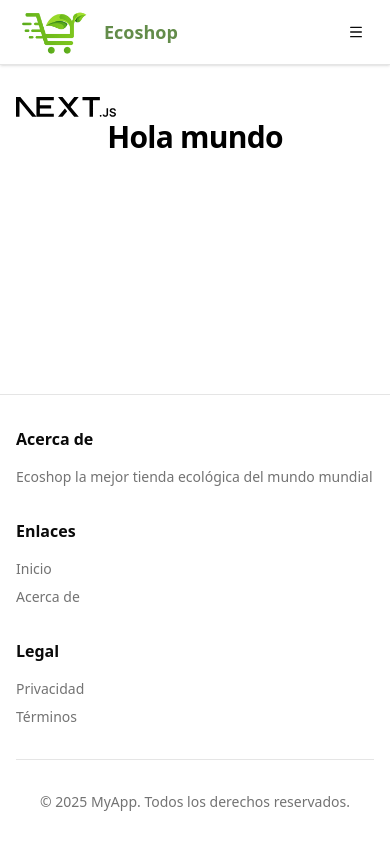
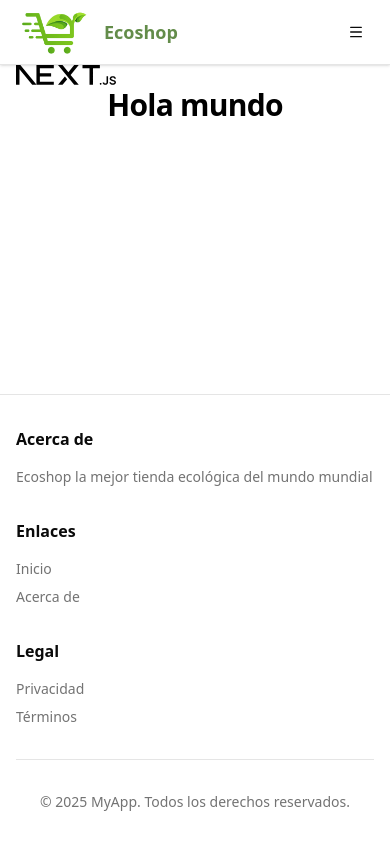
Before and after one commit to felipecalderon/nocountry-ecoshop-front, a Next.js app: page / in a window 390 px wide. Built offline with nearby package versions, Linux system fonts and the light colour scheme.

Commit message:
feat: updates title and description in metadata constant, and removes padding block in main tag inside RootLayout component in app/layout.tsx

```diff
--- a/app/layout.tsx
+++ b/app/layout.tsx
@@ -1,28 +1,29 @@
-import type { Metadata } from "next";
-import { Geist, Geist_Mono } from "next/font/google";
-import "./globals.css";
-import Footer from "./components/Footer";
-import Navbar from "./components/Navbar";
+import type { Metadata } from "next"
+import { Geist, Geist_Mono } from "next/font/google"
+import "./globals.css"
+import Footer from "./components/Footer"
+import Navbar from "./components/Navbar"
 
 const geistSans = Geist({
   variable: "--font-geist-sans",
   subsets: ["latin"],
-});
+})
 
 const geistMono = Geist_Mono({
   variable: "--font-geist-mono",
   subsets: ["latin"],
-});
+})
 
 export const metadata: Metadata = {
-  title: "Create Next App",
-  description: "Generated by create next app",
-};
+  title: "Ecoshop | E-commerce",
+  description:
+    "EcoShop es una plataforma de comercio electrónico enfocada en productos sostenibles, que permite visualizar el impacto ambiental de cada compra. Integra indicadores ecológicos, trazabilidad y una experiencia de usuario moderna orientada al consumo responsable.",
+}
 
 export default function RootLayout({
   children,
 }: Readonly<{
-  children: React.ReactNode;
+  children: React.ReactNode
 }>) {
   // const [mobileMenuOpen, setMobileMenuOpen] = useState(false);
   return (
@@ -32,7 +33,7 @@ export default function RootLayout({
       >
         <div className="flex flex-col min-h-screen bg-background">
           <Navbar />
-          <main className="flex-1 max-w-7xl w-full mx-auto px-4 sm:px-6 lg:px-8 py-8">
+          <main className="flex-1 max-w-7xl w-full mx-auto px-4 sm:px-6 lg:px-8">
             {children}
           </main>
 
@@ -40,5 +41,5 @@ export default function RootLayout({
         </div>
       </body>
     </html>
-  );
+  )
 }
```
